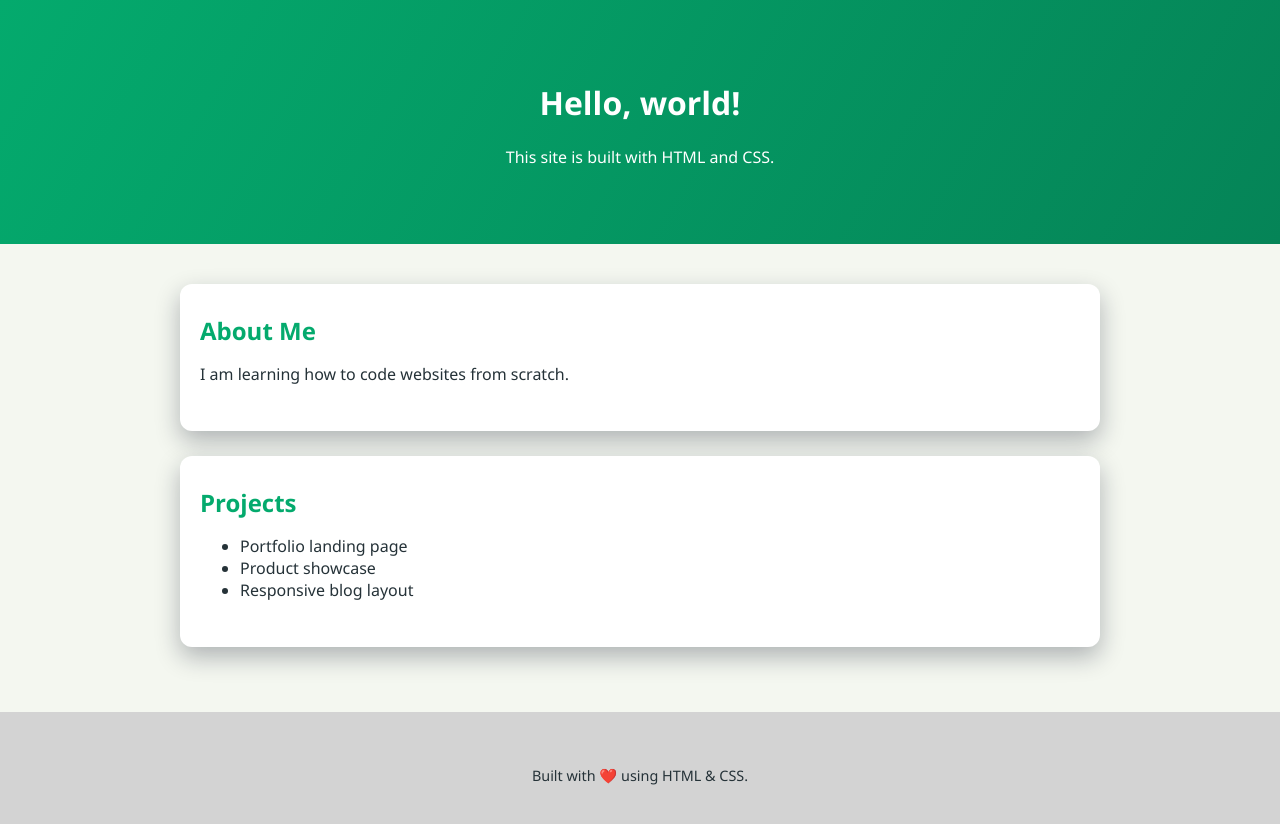
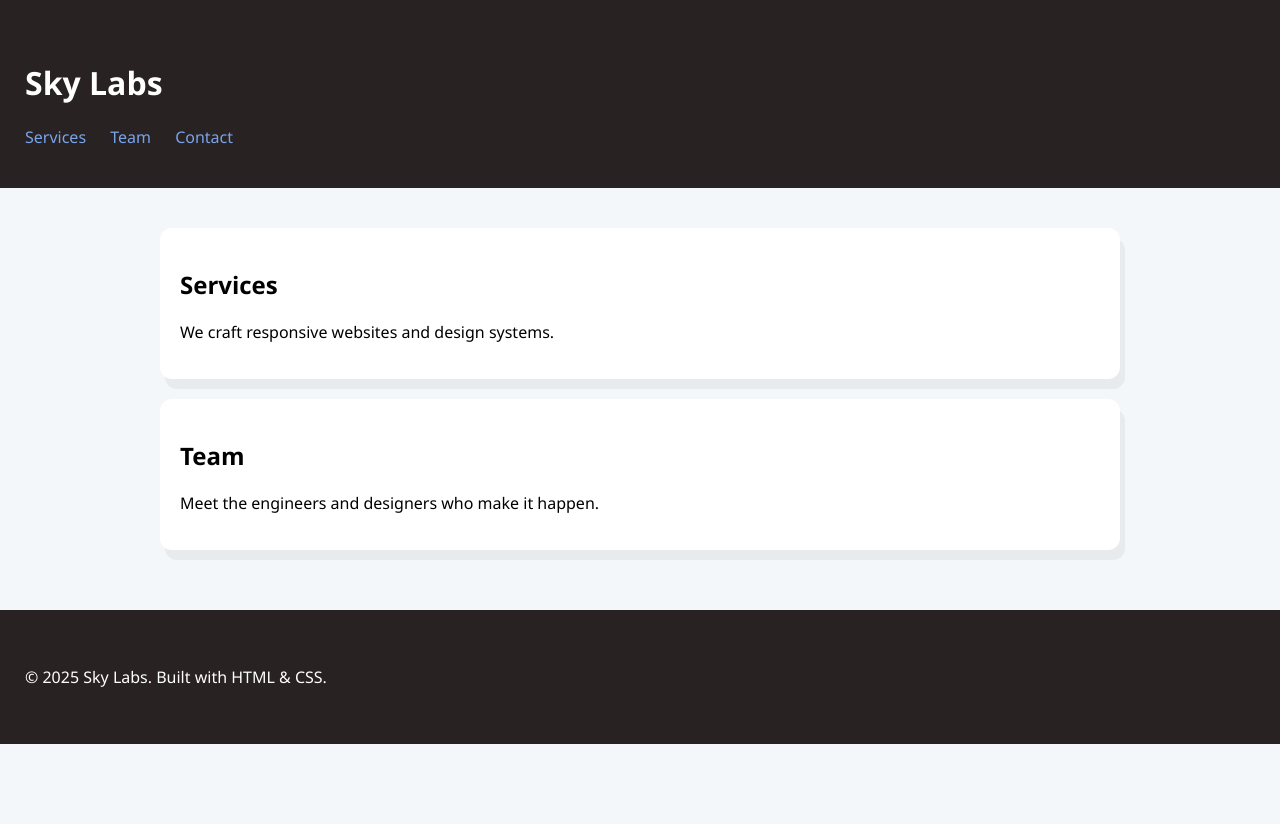
Before and after one commit to Itzogsteve/HTMLCSSCOURSE, a plain HTML site: page index.html in a window 1280 px wide. After the commit the page ends 800 px from the top, so only its background shows below. Drawn offline with Linux system fonts and the light colour scheme.

Commit message:
made change in readme file

```diff
--- a/css/style.css
+++ b/css/style.css
@@ -1,39 +1,29 @@
-*{
-    box-sizing: border-box;
+body{
+    font-family: 'Segoe UI', Tahoma, Geneva, Verdana, sans-serif;
+    margin: 0;
+    background: #f4f7f9;
+    color: #000;
 }
-body{
-    font-family: 'Segoe UI', arial, sans-serif;
-    margin: 0;
-    background: #f4f7f0;
-    color: #253238;
+header, footer{
+    background: #292222;
+    padding: 40px 25px;
+    color: #fff;
 }
-header{
-    background: linear-gradient(120deg, #04AA6D, #058457);
-    padding: 60px 20px;
-    margin: 0 auto;
-    text-align: center;
-    color: #fff;
+nav a{
+    text-decoration: none;
+    color: rgb(120, 164, 236);
+    margin-right: 20px;
+    cursor: pointer;
 }
 main{
     max-width: 960px;
+    padding: 40px 25px;
     margin: 0 auto;
-    padding: 40px 20px;
 }
 section{
     background: #fff;
+    padding: 20px;
+    margin-bottom: 20px;
     border-radius: 12px;
-    padding: 30px 20px;
-    margin-bottom: 25px;
-    box-shadow: 0 10px 25px rgba(15, 23, 42, 0.3);
+    box-shadow: 5px 10px rgba(10, 20, 30, .05);
 }
-section h2{
-    margin: 0;
-    color: #04AA6D;
-}
-footer{
-    background: lightgray;
-    margin: 0;
-    padding: 40px 20px;
-    text-align: center;
-    font-size: 0.9rem;
-}
--- a/index.html
+++ b/index.html
@@ -1,32 +1,30 @@
 <!DOCTYPE html>
-<html lang="en">
+<html>
 <head>
-    <meta charset="UTF-8">
-    <meta name="viewport" content="width=device-width, initial-scale=1.0">
-    <link rel="stylesheet" href="css/style.css">
-    <title>Document</title>
+<link rel="stylesheet" href="css/style.css" type="text/css">
 </head>
+
 <body>
-    <header>
-        <h1>Hello, world!</h1>
-        <p>This site is built with HTML and CSS.</p>
-    </header>
-    <main>
-        <section>
-            <h2>About Me</h2>
-            <p>I am learning how to code websites from scratch.</p>
-        </section>
-        <section>
-            <h2>Projects</h2>
-            <ul>
-                <li>Portfolio landing page</li>
-                <li>Product showcase</li>
-                <li>Responsive blog layout</li>
-            </ul>
-        </section>
+  <header>
+    <h1>Sky Labs</h1>
+    <nav>
+      <a href="#services">Services</a>
+      <a href="#team">Team</a>
+      <a href="#contact">Contact</a>
+    </nav>
+  </header>
+  <main>
+    <section id="services">
+      <h2>Services</h2>
+      <p>We craft responsive websites and design systems.</p>
+    </section>
+    <section id="team">
+      <h2>Team</h2>
+      <p>Meet the engineers and designers who make it happen.</p>
+    </section>
   </main>
   <footer>
-        <p>Built with ❤️ using HTML & CSS.</p>
+    <p>© 2025 Sky Labs. Built with HTML & CSS.</p>
   </footer>
 </body>
 </html>
```
Also changed, not shown: 1 other file.
